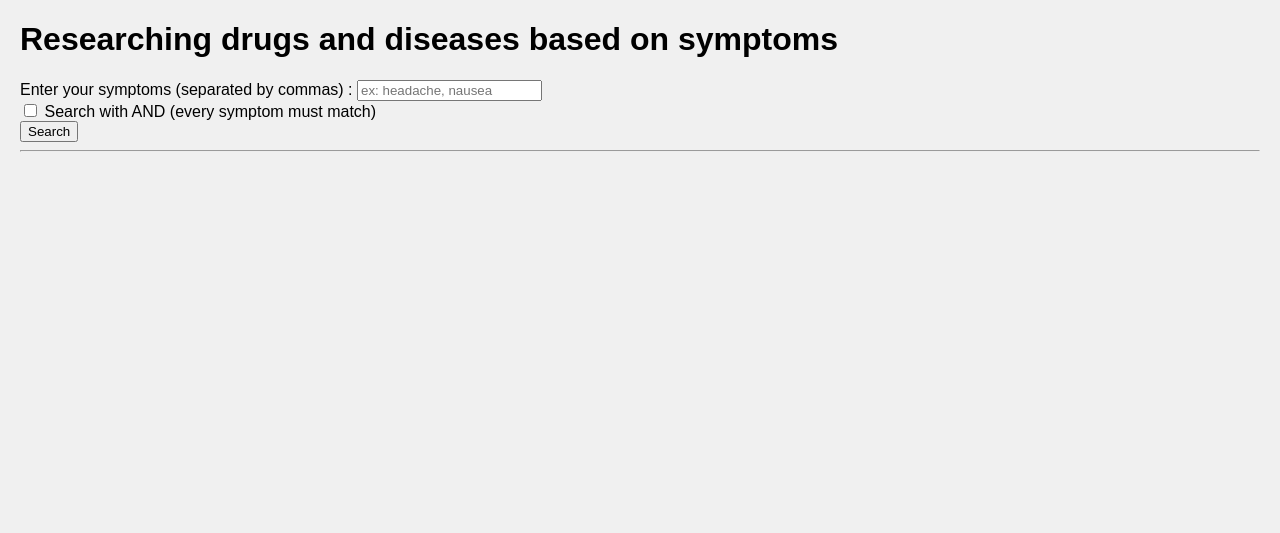
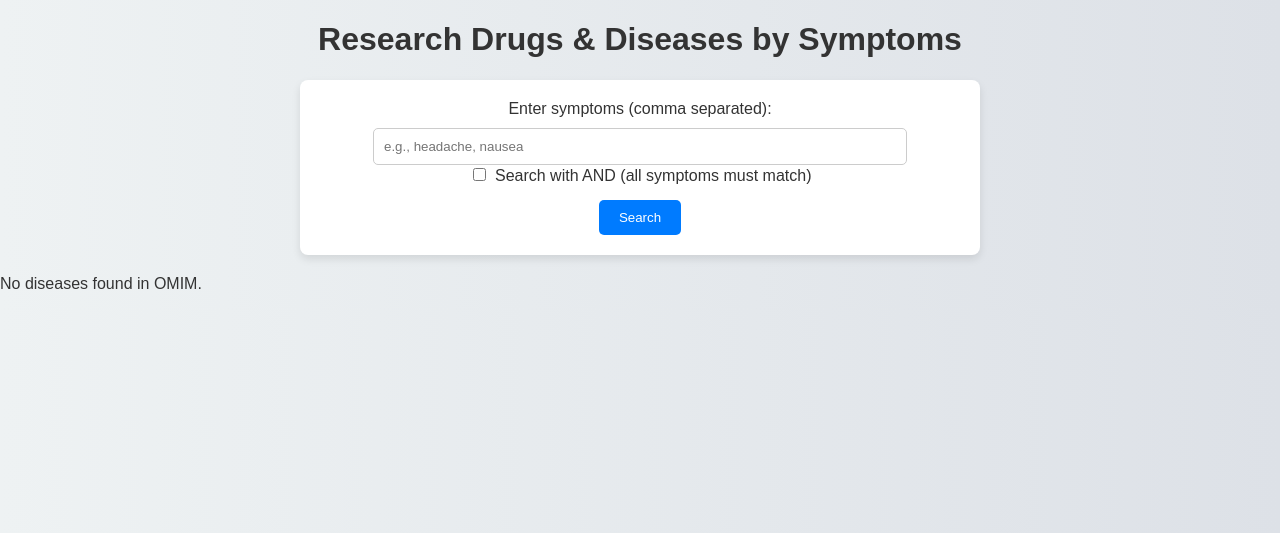
Before and after one commit to CedricDaGoat/ProjetGMD, a Flask app: template templates/index.html in a window 1280 px wide. Shown: the top 533 px of the page. Run offline with Flask 3, Linux system fonts and the light colour scheme; the template is opened without the code that fills it, so the values that code supplies are empty; parts of the project's set-up code (start-up, migrations or seed data) failed here and were passed over.

Commit message:
style css

```diff
--- a/templates/index.html
+++ b/templates/index.html
@@ -3,60 +3,110 @@
 <head>
     <meta charset="UTF-8">
     <meta name="viewport" content="width=device-width, initial-scale=1.0">
-    <title>Symptoms research</title>
+    <title>Symptoms Research</title>
     <style>
+        /* 🌟 Global Styles */
         body {
-            font-family: Arial, sans-serif;
-            margin: 20px;
+            font-family: 'Arial', sans-serif;
+            margin: 0;
             padding: 0;
-            background-color: #f0f0f0;
+            background: linear-gradient(to right, #eef2f3, #dde1e7);
+            color: #333;
         }
+        h1, h2, h3, h4 {
+            text-align: center;
+        }
+
+        /* 🌟 Form Styles */
+        form {
+            background: white;
+            padding: 20px;
+            border-radius: 8px;
+            box-shadow: 0 4px 8px rgba(0,0,0,0.1);
+            width: 50%;
+            margin: 20px auto;
+            text-align: center;
+        }
+        input[type="text"] {
+            width: 80%;
+            padding: 10px;
+            margin-top: 10px;
+            border-radius: 5px;
+            border: 1px solid #ccc;
+        }
+        input[type="checkbox"] {
+            margin-right: 5px;
+        }
+        button {
+            margin-top: 15px;
+            padding: 10px 20px;
+            background-color: #007BFF;
+            color: white;
+            border: none;
+            border-radius: 5px;
+            cursor: pointer;
+            transition: background 0.3s ease;
+        }
+        button:hover {
+            background-color: #0056b3;
+        }
+
+        /* 🌟 Card Styles */
         .card {
             background-color: white;
-            border-radius: 8px;
-            box-shadow: 0 0 5px rgba(0,0,0,0.1);
-            margin-bottom: 10px;
+            border-radius: 10px;
+            box-shadow: 0 2px 8px rgba(0,0,0,0.1);
+            margin: 10px auto;
             padding: 15px;
+            width: 80%;
             cursor: pointer;
-            transition: all 0.3s;
+            transition: transform 0.3s ease;
         }
         .card:hover {
-            box-shadow: 0 0 10px rgba(0,0,0,0.2);
+            transform: translateY(-5px);
         }
         .card .symptoms {
             display: none;
             margin-top: 10px;
         }
+
+        /* 🌟 Load More Button */
         .more-btn {
             display: block;
             margin: 20px auto;
-            padding: 10px;
-            background-color: #007BFF;
+            padding: 12px;
+            background-color: #28a745;
             color: white;
             border: none;
             border-radius: 5px;
             cursor: pointer;
-            width: 150px; /* Size of the button */
+            width: 180px;
+            font-size: 16px;
             text-align: center;
+            transition: background 0.3s ease;
         }
         .more-btn:hover {
-            background-color: #0056b3;
+            background-color: #218838;
         }
-        .genetic-disease-container {
-            margin-bottom: 20px;
+
+        /* 🌟 Results Section */
+        .results-container {
+            background: white;
+            padding: 20px;
+            border-radius: 8px;
+            box-shadow: 0 4px 8px rgba(0,0,0,0.1);
+            width: 80%;
+            margin: 20px auto;
         }
     </style>
+
     <script>
         let currentPage = 1;
-        const recordsPerPage = 10;
+        const recordsPerPage = 5;
 
         function toggleSymptoms(id) {
             const symptomsDiv = document.getElementById(id);
-            if (symptomsDiv.style.display === "none" || symptomsDiv.style.display === "") {
-                symptomsDiv.style.display = "block";
-            } else {
-                symptomsDiv.style.display = "none";
-            }
+            symptomsDiv.style.display = symptomsDiv.style.display === "none" ? "block" : "none";
         }
 
         function loadMoreRecords() {
@@ -65,94 +115,91 @@
             const start = (currentPage - 1) * recordsPerPage;
             const end = currentPage * recordsPerPage;
 
-            // Affiche les éléments supplémentaires
             for (let i = start; i < end && i < allRecords.length; i++) {
                 allRecords[i].style.display = 'block';
             }
 
-            // Cache le bouton si tous les éléments sont affichés
             if (end >= allRecords.length) {
                 document.getElementById('more-btn').style.display = 'none';
             }
         }
 
         document.addEventListener("DOMContentLoaded", () => {
-            // Initialement, afficher uniquement les 10 premiers éléments
             loadMoreRecords();
         });
     </script>
 </head>
 <body>
-    <h1>Researching drugs and diseases based on symptoms</h1>
+    <h1>Research Drugs & Diseases by Symptoms</h1>
+
     <form method="POST">
-        <label for="symptoms">Enter your symptoms (separated by commas) :</label>
-        <input type="text" id="symptoms" name="symptoms" placeholder="ex: headache, nausea" required>
-
+        <label for="symptoms">Enter symptoms (comma separated):</label><br>
+        <input type="text" id="symptoms" name="symptoms" placeholder="e.g., headache, nausea" required>
         <div>
             <input type="checkbox" id="and_condition" name="and_condition">
-            <label for="and_condition">Search with AND (every symptom must match)</label>
+            <label for="and_condition">Search with AND (all symptoms must match)</label>
         </div>
-
         <button type="submit">Search</button>
     </form>
 
-    <hr>
-
     {% if drugs_causing or drugs_treating or drugs_causing2 or drugs_treating2 %}
-        <h2>Results :</h2>
-
+        <div class="results-container">
+            <h2>Results</h2>
             <div>
-            <h3>Drugs causing the symptoms as side effects :</h3>
+                <h3>Drugs causing the symptoms:</h3>
                 {% if drugs_causing %}
-                <h4>Drugs found on drugbank</h4>
+                    <h4>DrugBank:</h4>
                     <ul>
                         {% for drug in drugs_causing %}
                             <li>{{ drug }}</li>
                         {% endfor %}
                     </ul>
                 {% else %}
-                <p>No drugs found on drugbank for this side effect.</p>
+                    <p>No drugs found in DrugBank.</p>
                 {% endif %}
+
                 {% if drugs_causing2 %}
-                <h4>Drugs found on SIDER</h4>
+                    <h4>SIDER:</h4>
                     <ul>
                         {% for drug in drugs_causing2 %}
                             <li>{{ drug }}</li>
                         {% endfor %}
                     </ul>
                 {% else %}
-                <p>No drug found on SIDER for this side effect.</p>
+                    <p>No drugs found in SIDER.</p>
                 {% endif %}
             </div>
 
             <div>
-            <h3>Drugs treating theses symptoms :</h3>
+                <h3>Drugs treating these symptoms:</h3>
                 {% if drugs_treating %}
-                <h4>Drugs treating these symptoms found on drugbank</h4>
+                    <h4>DrugBank:</h4>
                     <ul>
                         {% for drug in drugs_treating %}
                             <li>{{ drug }}</li>
                         {% endfor %}
                     </ul>
                 {% else %}
-                <p>No drugs treating this symptoms found on drugbank.</p>
+                    <p>No drugs found in DrugBank.</p>
                 {% endif %}
+
                 {% if drugs_treating2 %}
-                <h4>Drugs treating these symptoms found on SIDER</h4>
+                    <h4>SIDER:</h4>
                     <ul>
                         {% for drug in drugs_treating2 %}
                             <li>{{ drug }}</li>
                         {% endfor %}
                     </ul>
                 {% else %}
-                <p>No drug found on SIDER for this indication.</p>
+                    <p>No drugs found in SIDER.</p>
                 {% endif %}
+            </div>
         </div>
     {% endif %}
 
     {% if genetic_diseases %}
         <div class="genetic-disease-container">
-            <h3>Genetic diseases causing theses symptoms</h3>
+            <h3>Genetic Diseases Causing These Symptoms (source : OMIM)</h3>
             {% for disease in genetic_diseases %}
                 <div class="card genetic-disease-card" style="display: none;" onclick="toggleSymptoms('symptoms-{{ loop.index }}')">
                     <strong>{{ disease['TI'] }}</strong>
@@ -168,6 +215,8 @@
             {% endfor %}
         </div>
         <button id="more-btn" class="more-btn" onclick="loadMoreRecords()">Display more</button>
+    {% else %}
+        <p>No diseases found in OMIM.</p>
     {% endif %}
 </body>
 </html>
```
Lines whose indentation alone changed are shown as unchanged.
